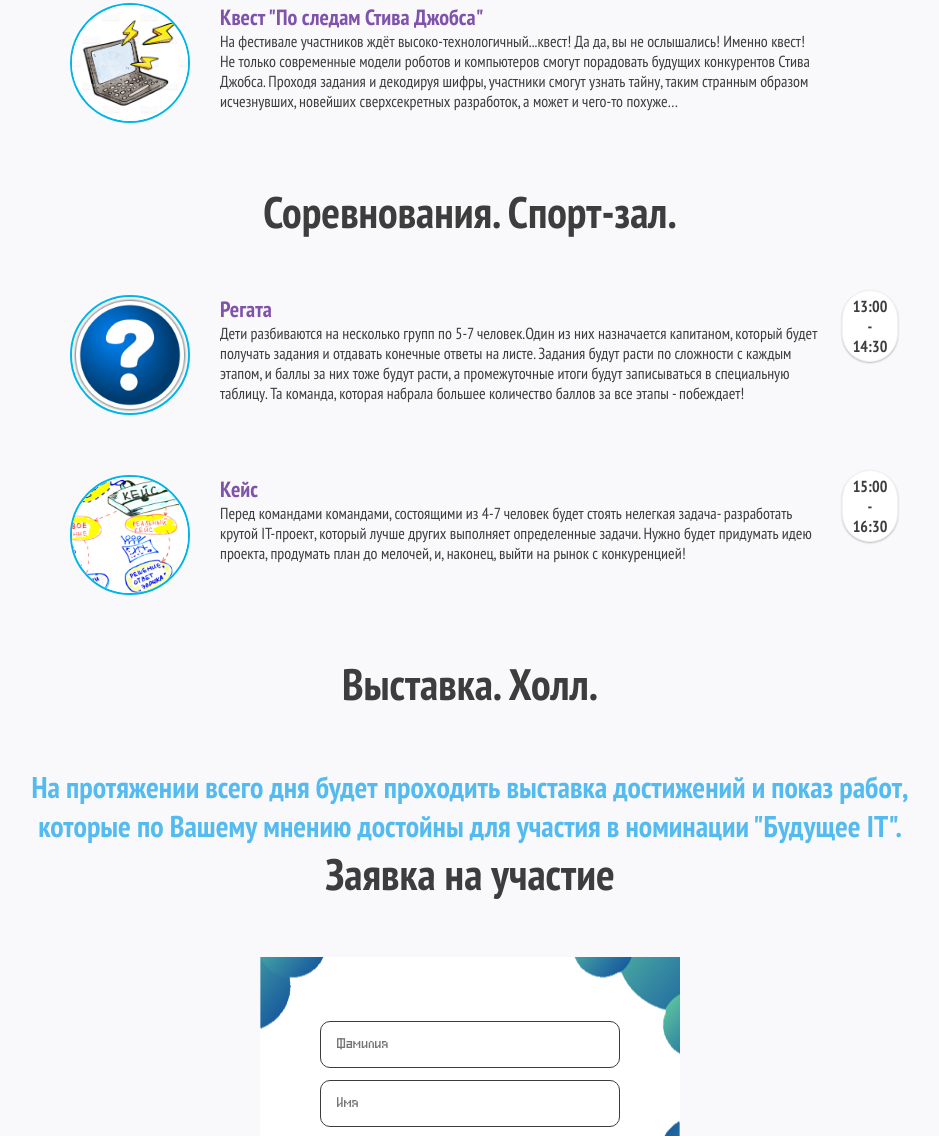
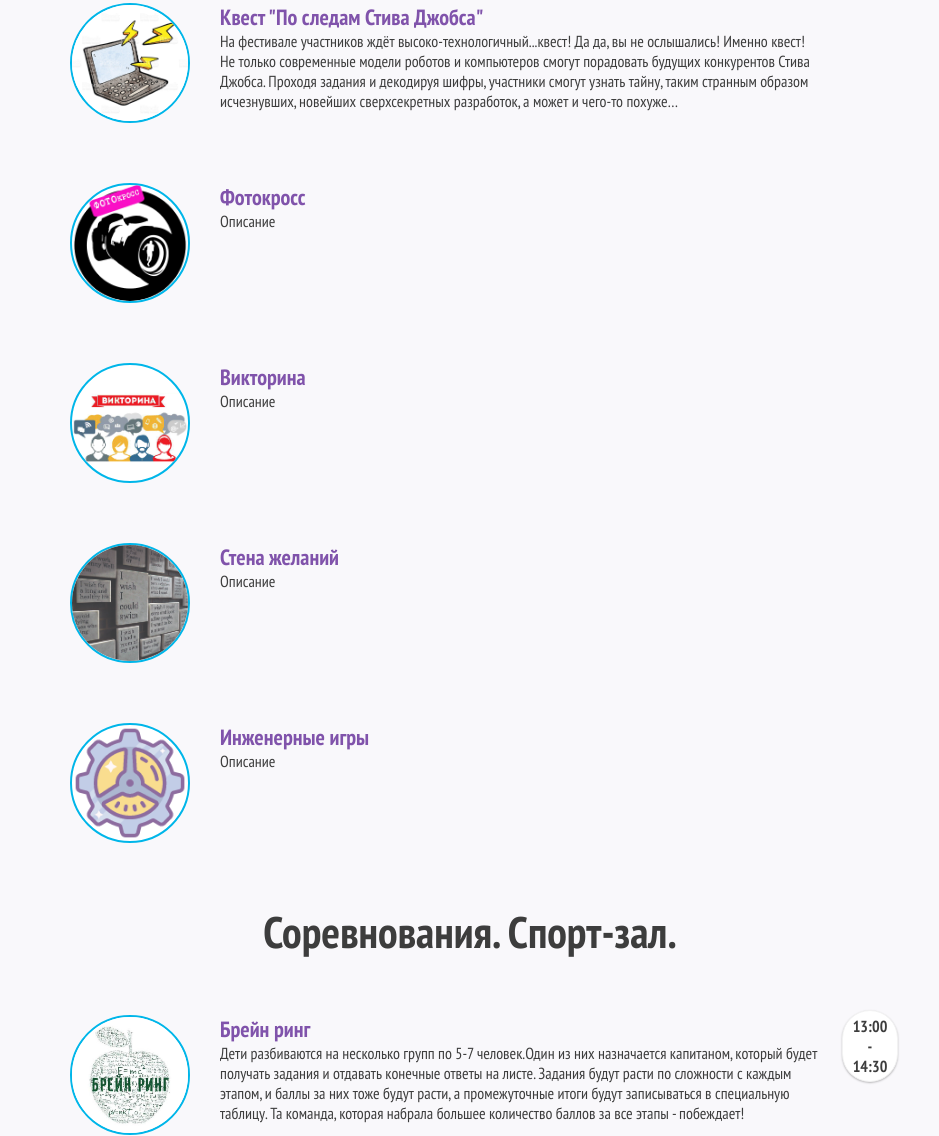
Before and after one commit to Mazone23/geekfestpodolsk.ru, a plain HTML site: page www/index.html in a window 1280 px wide. Shown: the part 5208-6344 px from the top of the page, without its empty margins (170-1109 px from the left). Drawn offline with nearby package versions, Linux system fonts and the light colour scheme.

Commit message:
New logos and some addition to page

```diff
--- a/www/index.html
+++ b/www/index.html
@@ -121,6 +121,7 @@
                         <div class="schedule_theme">Торжественное окончание фестиваля</div>
                         <div class="schedule-time">17:00</div>
                     </div>
+
                 </div>
             </div>
             <div class="programm-holder is-visible">
@@ -205,19 +206,39 @@
                         <div class="schedule_description">На фестивале участников ждёт высоко-технологичный...квест! Да да, вы не ослышались! Именно квест! Не только современные модели роботов и компьютеров смогут порадовать будущих конкурентов Стива Джобса. Проходя задания и декодируя шифры, участники смогут узнать тайну, таким странным образом исчезнувших, новейших сверхсекретных разработок, а может и чего-то похуже…
                         </div>
                     </div>
+                    <div class="schedule_item">
+                        <div class="schedule_photo schedule_pic"><img src="img/pic-photocross.png"></div>
+                        <div class="schedule_theme">Фотокросс</div>
+                        <div class="schedule_description">Описание</div>
+                    </div>
+                    <div class="schedule_item">
+                        <div class="schedule_photo schedule_pic"><img src="img/pic-victorina.png"></div>
+                        <div class="schedule_theme">Викторина</div>
+                        <div class="schedule_description">Описание</div>
+                    </div>
+                    <div class="schedule_item">
+                        <div class="schedule_photo schedule_pic"><img src="img/pic-wisheswall.jpg"></div>
+                        <div class="schedule_theme">Стена желаний</div>
+                        <div class="schedule_description">Описание</div>
+                    </div>
+                    <div class="schedule_item">
+                        <div class="schedule_photo schedule_pic"><img src="img/pic-engineergames.png"></div>
+                        <div class="schedule_theme">Инженерные игры</div>
+                        <div class="schedule_description">Описание</div>
+                    </div>
                 </div>
             </div>
             <div class="programm-holder is-visible">
                 <h2>Соревнования. Спорт-зал.</h2>
                 <div class="schedule">
                     <div class="schedule_item">
-                        <div class="schedule_photo schedule_pic"><img src="img/question-mark-icon.png"></div>
-                        <div class="schedule_theme">Регата</div>
+                        <div class="schedule_photo schedule_pic"><img src="img/pic-brainring.jpg"></div>
+                        <div class="schedule_theme">Брейн ринг</div>
                         <div class="schedule_description">Дети разбиваются на несколько групп по 5-7 человек.Один из них назначается капитаном, который будет получать задания и отдавать конечные ответы на листе. Задания будут расти по сложности с каждым этапом, и баллы за них тоже будут расти, а промежуточные итоги будут записываться в специальную таблицу. Та команда, которая набрала большее количество баллов за все этапы - побеждает!</div>
                         <div class="schedule-time">13:00<br />-<br />14:30</div>
                     </div>
                     <div class="schedule_item">
-                        <div class="schedule_photo schedule_pic"><img src="img/pic-for-cases.jpg"></div>
+                        <div class="schedule_photo schedule_pic"><img src="img/pic-case.png"></div>
                         <div class="schedule_theme">Кейс</div>
                         <div class="schedule_description">Перед командами командами, состоящими из 4-7 человек будет стоять нелегкая задача- разработать крутой IT-проект, который лучше других выполняет определенные задачи. Нужно будет придумать идею проекта, продумать план до мелочей, и, наконец, выйти на рынок с конкуренцией!</div>
                         <div class="schedule-time">15:00<br />-<br />16:30</div>
@@ -301,6 +322,7 @@
                         <a href="https://15x4.org/" class="partner-logo"><img src="img/logo-15x4.png"></a>
                         <a href="https://www.fenixvr.com/" class="partner-logo"><img src="img/logo-fenixVR.jpg"></a>
                         <a href="http://picaso-3d.com/ru/" class="partner-logo"><img src="img/logo-picasso3d.png"></a>
+                        <a href="https://vk.com/public122978604" class="partner-logo"><img src="img/logo-gelezyaki.png"></a>
                     </div>
                 </div>
             </div>
```
Also changed, not shown: www/img/logo-abiturient.png (deleted), www/img/logo-gelezyaki.png (added), www/img/logo-mti.png (deleted), www/img/logoofgeek.png (deleted), www/img/pic-brainring.jpg (added), www/img/pic-case.png (added), www/img/pic-engineergames.png (added), www/img/pic-for-cases.jpg (deleted), www/img/pic-photocross.png (added), www/img/pic-victorina.png (added), www/img/pic-wisheswall.jpg (added).
